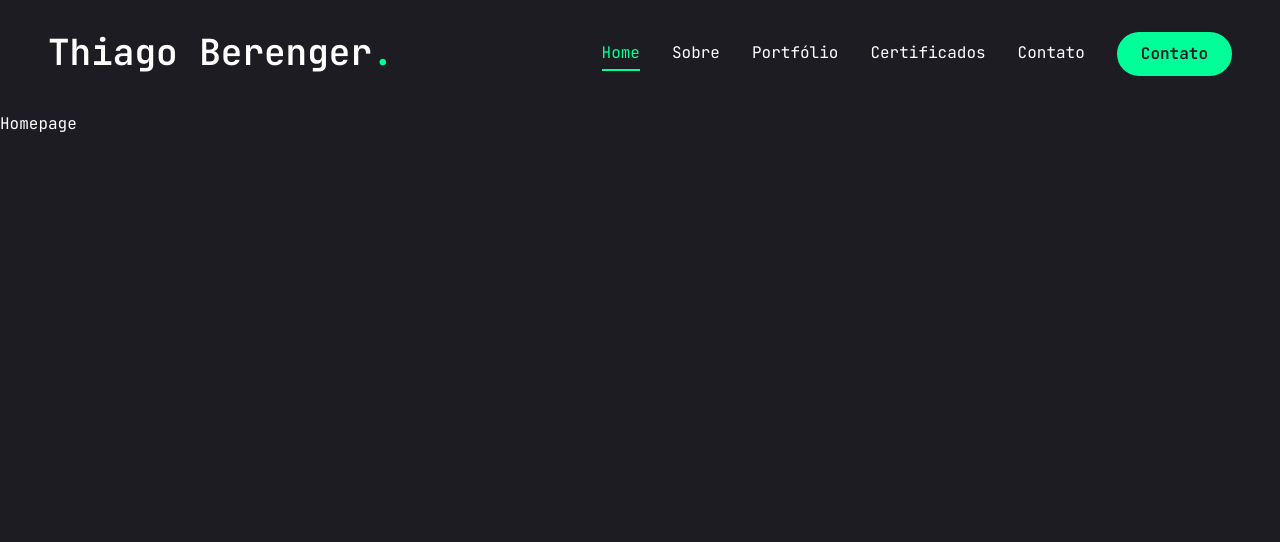
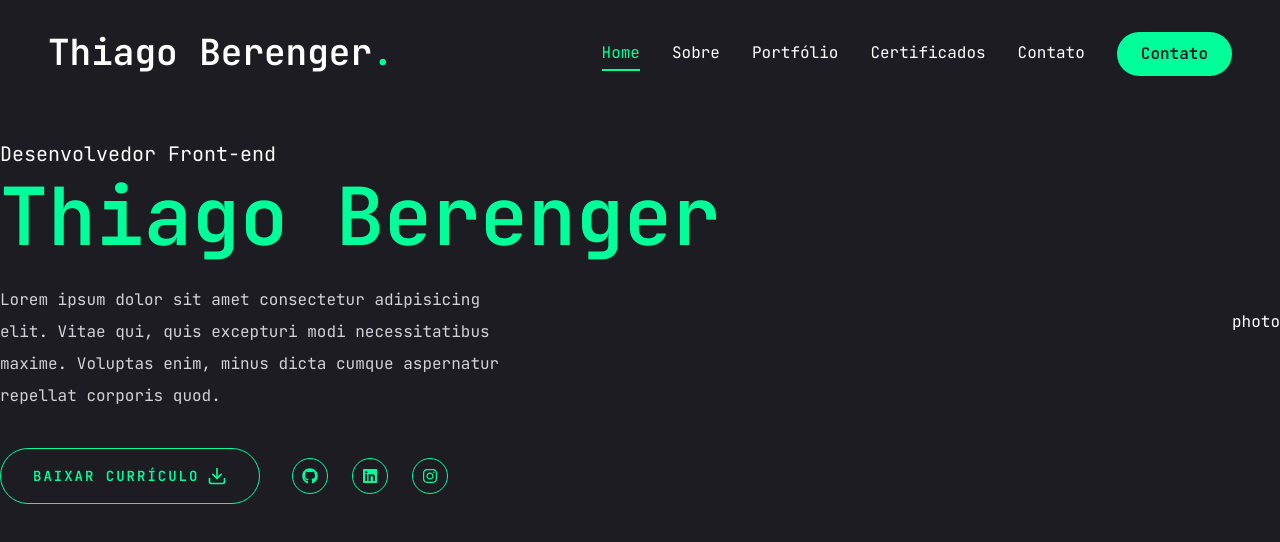
Before and after one commit to ThiagoBerenger/portfolio, a Next.js app: page / in a window 1280 px wide. Shown: the top 542 px of the page. Built offline with nearby package versions, Linux system fonts and the light colour scheme.

Commit message:
estilizando icones dos sociais

```diff
--- a/app/globals.css
+++ b/app/globals.css
@@ -118,4 +118,13 @@
   body {
     @apply font-primary bg-primary text-white leading-loose;
   }
+  .h1 {
+    @apply text-[48px] xl:text-[80px] leading-[1.1] font-semibold;
+  }
+  .h2 {
+    @apply text-[36px] xl:text-[48px] leading-[1.1] font-semibold;
+  }
+  .h3 {
+    @apply text-[20px] xl:text-[24px] leading-[1.1] font-semibold;
+  }
 }
--- a/app/page.jsx
+++ b/app/page.jsx
@@ -1,6 +1,38 @@
+import Social from '@/components/Social'
+import { Button } from '@/components/ui/button'
+import { FiDownload } from 'react-icons/fi'
 
-export default function Home() {
+const Home = () => {
   return (
-    <main>Homepage</main>
-  );
+    <section className='h-full'>
+      <div className='container mx-auto h-full'>
+        <div className='flex flex-col xl:flex-row items-center justify-between xl:pt-8 xl:pb-24'>
+          <div className='text-center xl:text-left'>
+            <span className='text-xl'>Desenvolvedor Front-end</span>
+            <h1 className='h1 mb-6'>
+              <span className='text-accent'>Thiago Berenger</span>
+            </h1>
+            <p className='max-w-[500px] mb-9 text-white/80'>Lorem ipsum dolor sit amet consectetur adipisicing elit. Vitae qui, quis excepturi modi necessitatibus maxime. Voluptas enim, minus dicta cumque aspernatur repellat corporis quod.</p>
+            <div className='flex flex-col xl:flex-row items-center gap-8'>
+            <Button
+            variant='outline'
+            size='lg'
+            className='uppercase flex items-center gap-2'>
+              <span>Baixar currículo</span>
+              <FiDownload className='text-xl' />
+            </Button>
+            <div className='mb-8 xl:mb-0'>
+              <Social
+              containerStyles='flex gap-6'
+              iconStyles='w-9 h-9 border border-accent rounded-full flex justify-center items-center text-accent text-base hover:bg-accent hover:text-primary hover:text-primary hover:transition-all duration-500' />
+            </div>
+          </div>
+          </div>
+          <div>photo</div>
+        </div>
+      </div>
+    </section>
+  )
 }
+
+export default Home
--- /dev/null
+++ b/components/Social.jsx
@@ -0,0 +1,25 @@
+import Link from "next/link"
+
+import { FaGithub, FaLinkedin, FaInstagram } from 'react-icons/fa'
+
+const socials = [
+    {icon: <FaGithub />, path: ''},
+    {icon: <FaLinkedin />, path: ''},
+    {icon: <FaInstagram />, path: ''},
+]
+
+const Social = ({containerStyles, iconStyles}) => {
+  return (
+    <div className={containerStyles}>
+        {socials.map((item, index) => {
+            return (
+            <Link href={item.path} key={index} className={iconStyles}>
+                {item.icon}
+            </Link>
+            )
+        })}
+    </div>
+  )
+}
+
+export default Social
```
